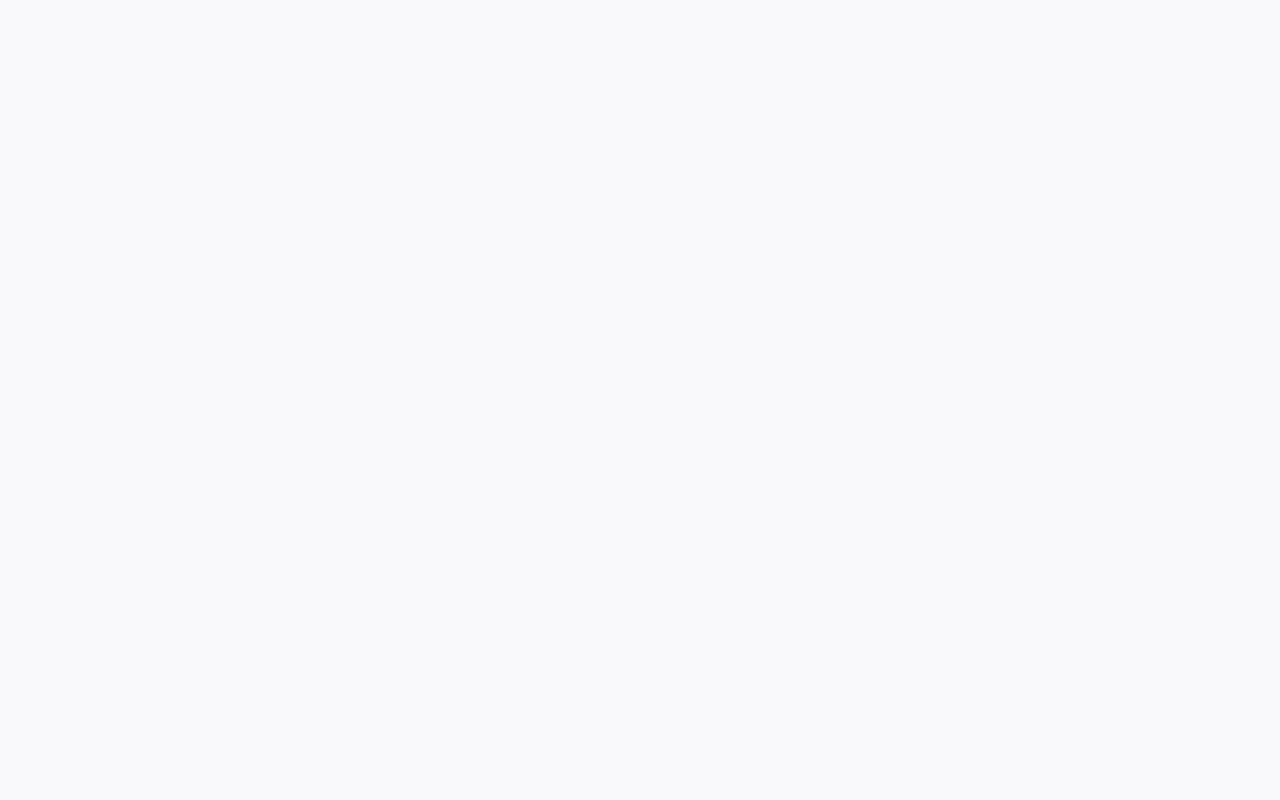
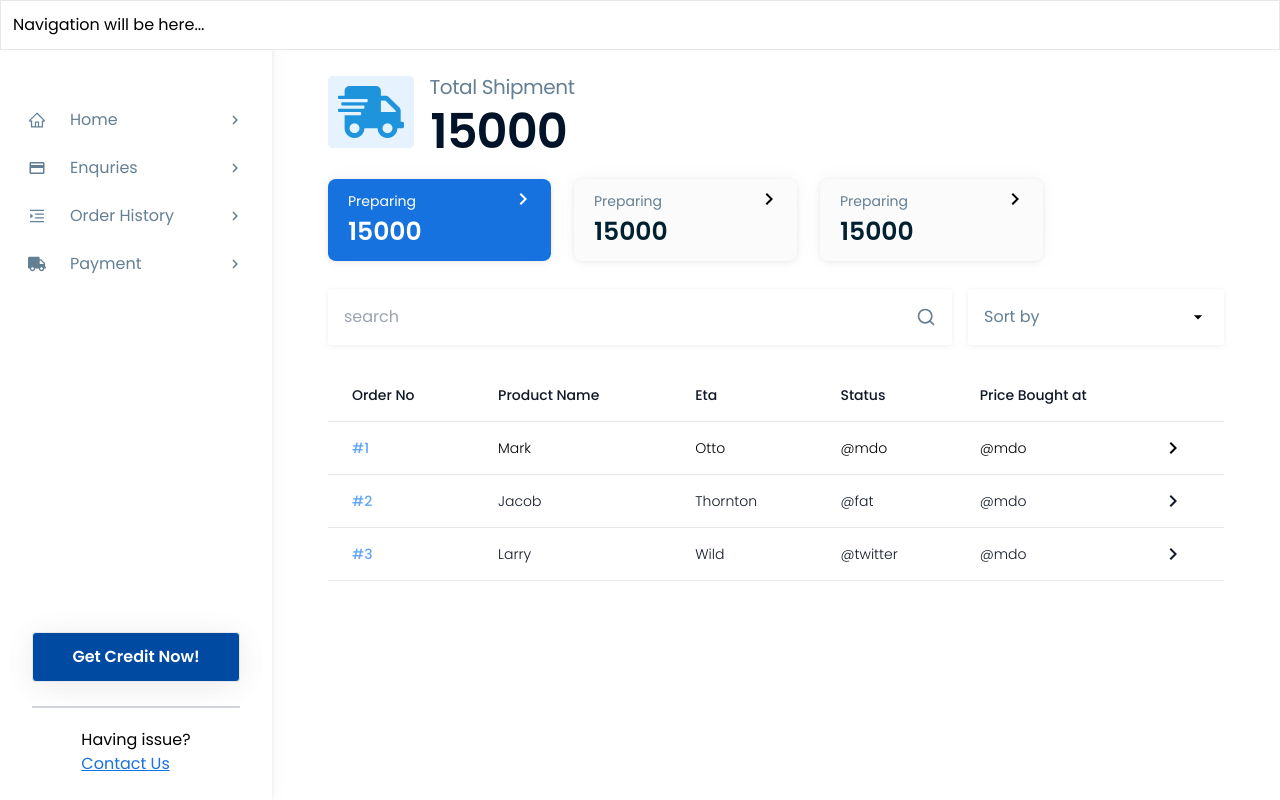
Before and after one commit to maheshpatil132/internship_frontend, a React (Create React App) app: page /trackshipment in a window 1280 px wide. Before the commit this address had no page. Built offline with nearby package versions, Linux system fonts and the light colour scheme.

Commit message:
added routing

```diff
--- a/src/App.js
+++ b/src/App.js
@@ -14,6 +14,7 @@ import Sellerorderhistory from "./pages/Seller/Sellerorderhistory";
 import Orderhistory from "./pages/Buyer/Orderhistory";
 import CompanyDescription from "./pages/CommonPages/Company_description";
 import Navbar from "./components/Navbar";
+import Track from "./pages/Buyer/Track";
 
 
 
@@ -21,11 +22,13 @@ function App() {
 
   const Nav = () =>
   useRoutes([
-    { path: "/", element: <Navbar user='buyer' /> },
-    { path: "/bidding", element: <Navbar user='buyer' /> },
-    { path: "/enqires", element: <Navbar user='buyer' /> },
-    { path:'/sellerorder' ,element: <Navbar user='buyer' /> },
-    { path:'/buyerorder' ,element: <Navbar user='buyer' /> }
+    { path: "/", element: <Navbar user='seller' /> },
+    { path: "/bidding", element: <Navbar user='seller' /> },
+    { path: "/enqires", element: <Navbar user='seller' /> },
+    { path:'/sellerorder' ,element: <Navbar user='seller' /> },
+    { path:'/buyerorder' ,element: <Navbar user='seller' /> },
+    { path:'/trackshipment' ,element: <Navbar user='seller' /> },
+
 
   ]);
 
@@ -44,6 +47,8 @@ function App() {
           <Route path="/sellerorder" element={<Sellerorderhistory />}></Route>
           <Route path="/buyerorder" element={<Orderhistory />}></Route>
           <Route path="/cd" element={<CompanyDescription />}></Route>
+          <Route path="/trackshipment" element={<Track/>}></Route>
+
         </Routes>
       </div>
     </Router>
--- a/src/components/Buyer/Track_shipemt/TrackShipmentContent.js
+++ b/src/components/Buyer/Track_shipemt/TrackShipmentContent.js
@@ -1,5 +1,5 @@
 import React from "react";
-import "../../css/content.css";
+import "../../../css/content.css";
 
 import { useState } from "react";
 import ChevronRightIcon from "@mui/icons-material/ChevronRight";
@@ -7,9 +7,9 @@ import { NavLink } from "react-router-dom";
 import { FiSearch } from "react-icons/fi";
 import { MdOutlineArrowDropDown } from "react-icons/md";
 
-import img from "../../Images/Chart.png";
+import img from "../../../images/Chart.png";
 
-const Content = () => {
+const TrackShipmentContent = () => {
   const [options, setOptions] = useState(false);
   const [optionVal, setOptionVal] = useState("Sort by");
 
@@ -24,7 +24,7 @@ const Content = () => {
   };
 
   return (
-    <div className="content_page">
+    <div className="content_page py-10 px-14 flex-1 overflow-y-scroll h-screen">
       <div className="track_header">
         <div>
           <img src={img} alt="" />
@@ -241,4 +241,4 @@ const Content = () => {
   );
 };
 
-export default Content;
+export default TrackShipmentContent;
--- a/src/pages/Buyer/Track.js
+++ b/src/pages/Buyer/Track.js
@@ -1,19 +1,16 @@
 import React from "react";
-import Content from "../../components/Buyer/Track_shipemt/Content";
-import Navbar from "../Navbar";
+import TrackShipmentContent from "../../components/Buyer/Track_shipemt/TrackShipmentContent";
+import Header from "../../components/Header";
 
-const Home = () => {
+const Track = () => {
   return (
-    <div>
-      <header className="p-3 border header absolute w-full bg-white">
-        Navigation will be here...
-      </header>
+    <div className=" flex-1">
+     <Header/>
       <div className="main flex">
-        <Navbar />
-        <Content />
+        <TrackShipmentContent />
       </div>
     </div>
   );
 };
 
-export default Home;
+export default Track;
--- a/src/pages/CommonPages/Home.js
+++ b/src/pages/CommonPages/Home.js
@@ -6,7 +6,7 @@ const Home = () => {
     <div className=' flex-1'>
         <Header/>
         <div className="main flex">
-            <Content user='buyer' />
+            <Content user='seller' />
         </div>
     </div>
   )
```
Also changed, not shown: src/components/Buyer/Track_shipemt/TrackPopUp.js (renamed from src/components/Buyer/Track_shipemt/Track.js).
